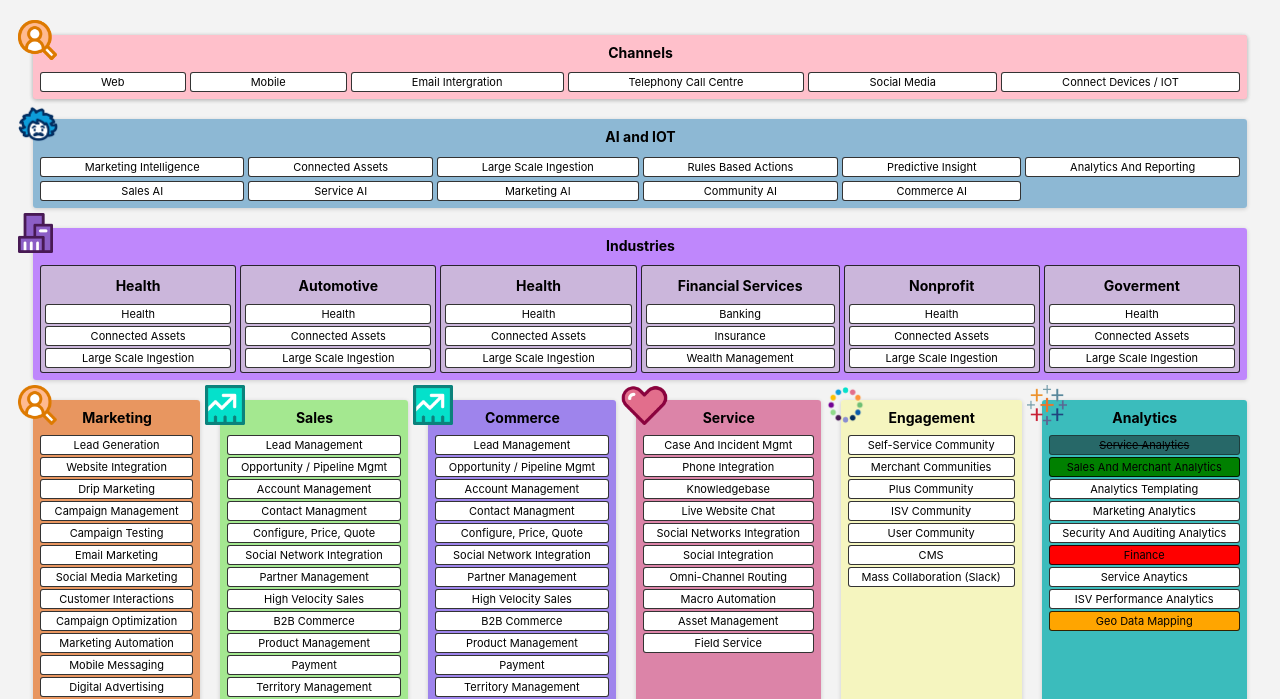
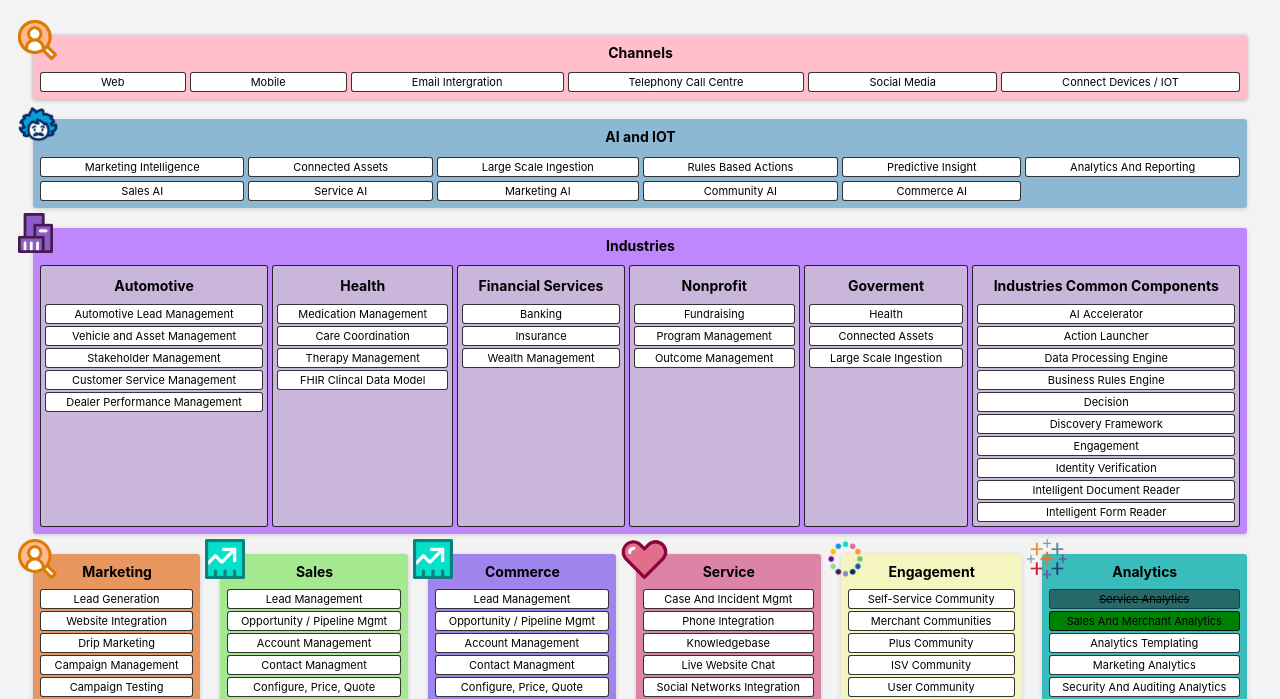
Before and after one commit to conrjac/SalesforceCapabilityMap, a plain HTML site: page index.html in a window 1280 px wide. Shown: the part 100-799 px from the top of the page. Drawn offline with Linux system fonts and the light colour scheme.

Commit message:
Update index.html
Added some industries

```diff
--- a/index.html
+++ b/index.html
@@ -56,22 +56,19 @@
         <h1>Industries</h1>
         <div class="items fullwidth">
           <div class="mainitem">
-            <h1>Health</h1>
-            <div class="item"><p>Health</p></div>
-            <div class="item"><p>Connected Assets</p></div>
-            <div class="item"><p>Large Scale Ingestion</p></div>
-          </div>
-          <div class="mainitem">
             <h1>Automotive</h1>
-            <div class="item"><p>Health</p></div>
-            <div class="item"><p>Connected Assets</p></div>
-            <div class="item"><p>Large Scale Ingestion</p></div>
+            <div class="item"><p>Automotive Lead Management</p></div>
+            <div class="item"><p>Vehicle and Asset Management</p></div>
+            <div class="item"><p>Stakeholder Management</p></div>
+            <div class="item"><p>Customer Service Management</p></div>
+            <div class="item"><p>Dealer Performance Management</p></div>
           </div>
           <div class="mainitem">
             <h1>Health</h1>
-            <div class="item"><p>Health</p></div>
-            <div class="item"><p>Connected Assets</p></div>
-            <div class="item"><p>Large Scale Ingestion</p></div>
+            <div class="item"><p>Medication Management</p></div>
+            <div class="item"><p>Care Coordination</p></div>
+            <div class="item"><p>Therapy Management</p></div>
+            <div class="item"><p>FHIR Clincal Data Model</p></div>
           </div>
           <div class="mainitem">
             <h1>Financial Services</h1>
@@ -81,15 +78,28 @@
           </div>
           <div class="mainitem">
             <h1>Nonprofit</h1>
-            <div class="item"><p>Health</p></div>
-            <div class="item"><p>Connected Assets</p></div>
-            <div class="item"><p>Large Scale Ingestion</p></div>
+            <div class="item"><p>Fundraising</p></div>
+            <div class="item"><p>Program Management</p></div>
+            <div class="item"><p>Outcome Management</p></div>
           </div>
           <div class="mainitem">
             <h1>Goverment</h1>
             <div class="item"><p>Health</p></div>
             <div class="item"><p>Connected Assets</p></div>
             <div class="item"><p>Large Scale Ingestion</p></div>
+          </div>
+          <div class="mainitem">
+            <h1>Industries Common Components</h1>
+            <div class="item"><p>AI Accelerator</p></div>
+            <div class="item"><p>Action Launcher</p></div>
+            <div class="item"><p>Data Processing Engine</p></div>
+            <div class="item"><p>Business Rules Engine</p></div>
+            <div class="item"><p>Decision</p></div>
+            <div class="item"><p>Discovery Framework</p></div>
+            <div class="item"><p>Engagement</p></div>
+            <div class="item"><p>Identity Verification</p></div>
+            <div class="item"><p>Intelligent Document Reader</p></div>
+            <div class="item"><p>Intelligent Form Reader</p></div>
           </div>
         </div>
       </div>
```
